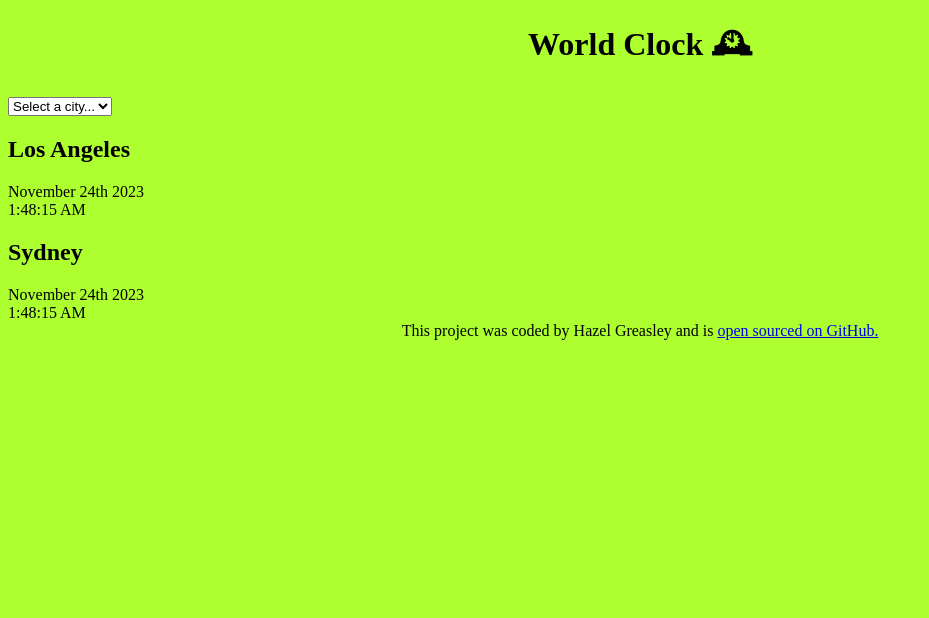
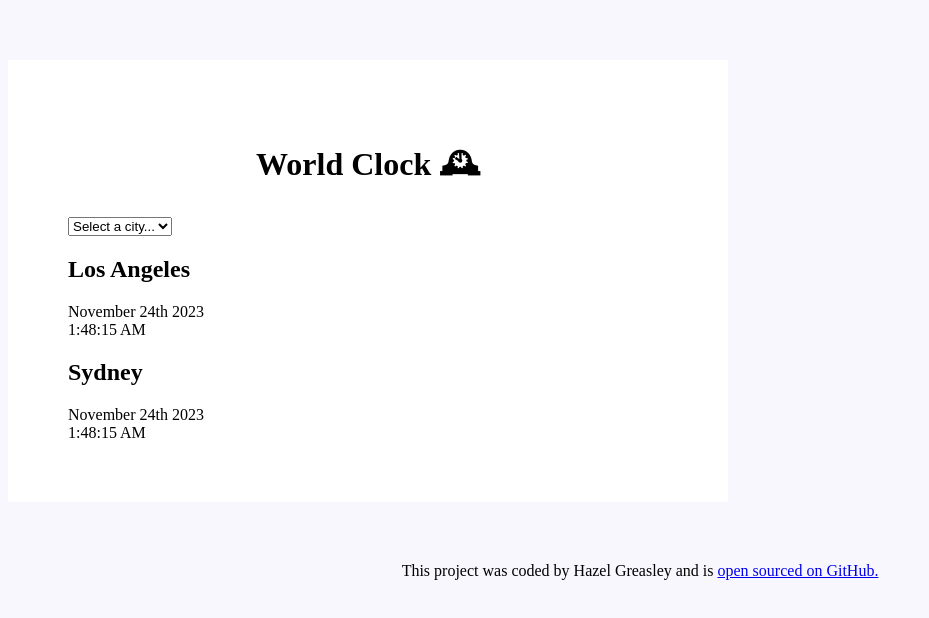
Before and after one commit to Hzlgrsly/worldclock, a plain HTML site: page index.html in a window 1280 px wide. Shown: the whole page, without its empty margins (0-929 px from the left). Drawn offline with Linux system fonts and the light colour scheme.

Commit message:
Update style.css

```diff
--- a/css/style.css
+++ b/css/style.css
@@ -1,6 +1,14 @@
 body {
-  background: greenyellow;
+  background: #f9f7fe;
   color: black;
+}
+
+.container {
+  max-width: 600px;
+  margin: 0 auto;
+  background: white;
+  padding: 60px;
+  margin: 60px 0;
 }
 
 h1 {
```
